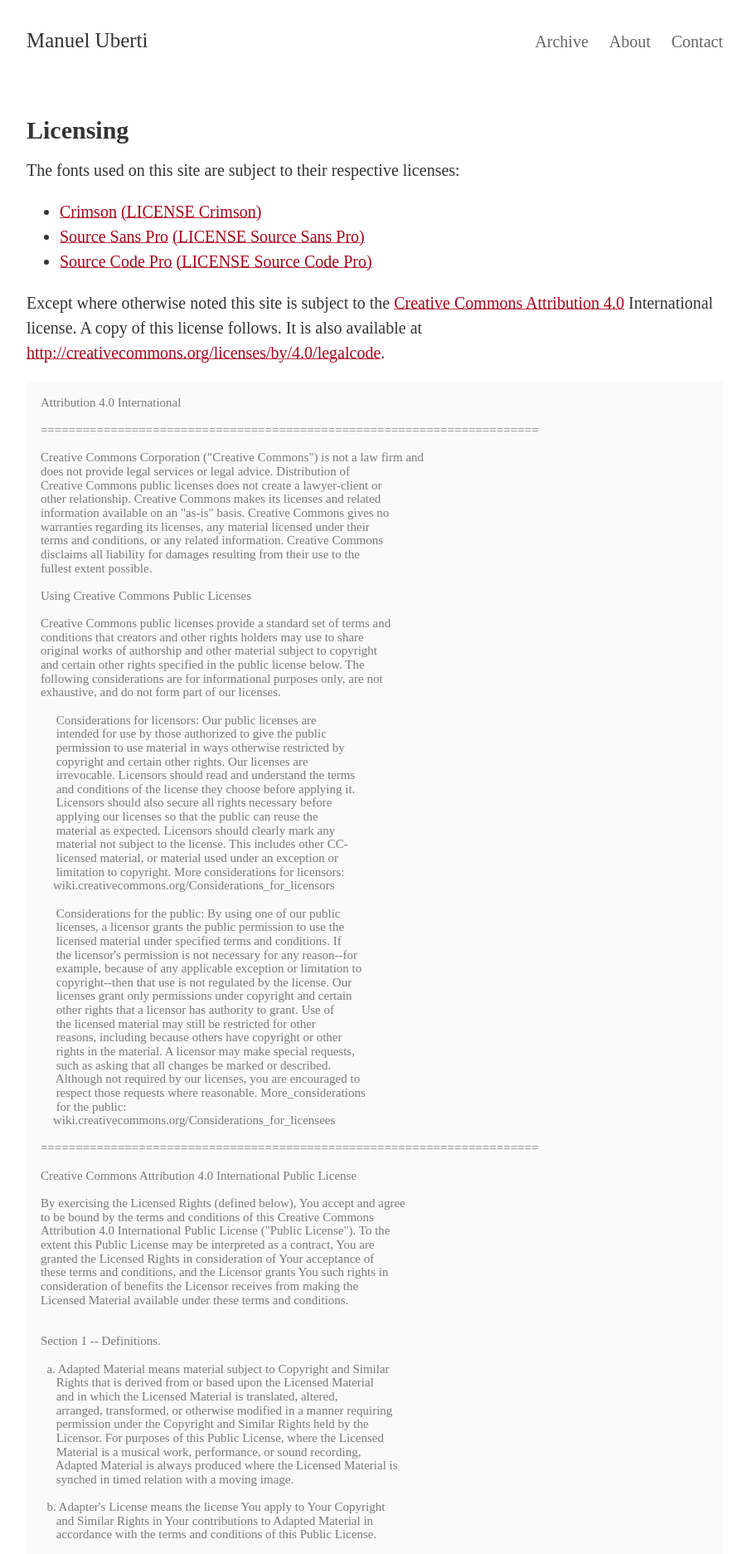
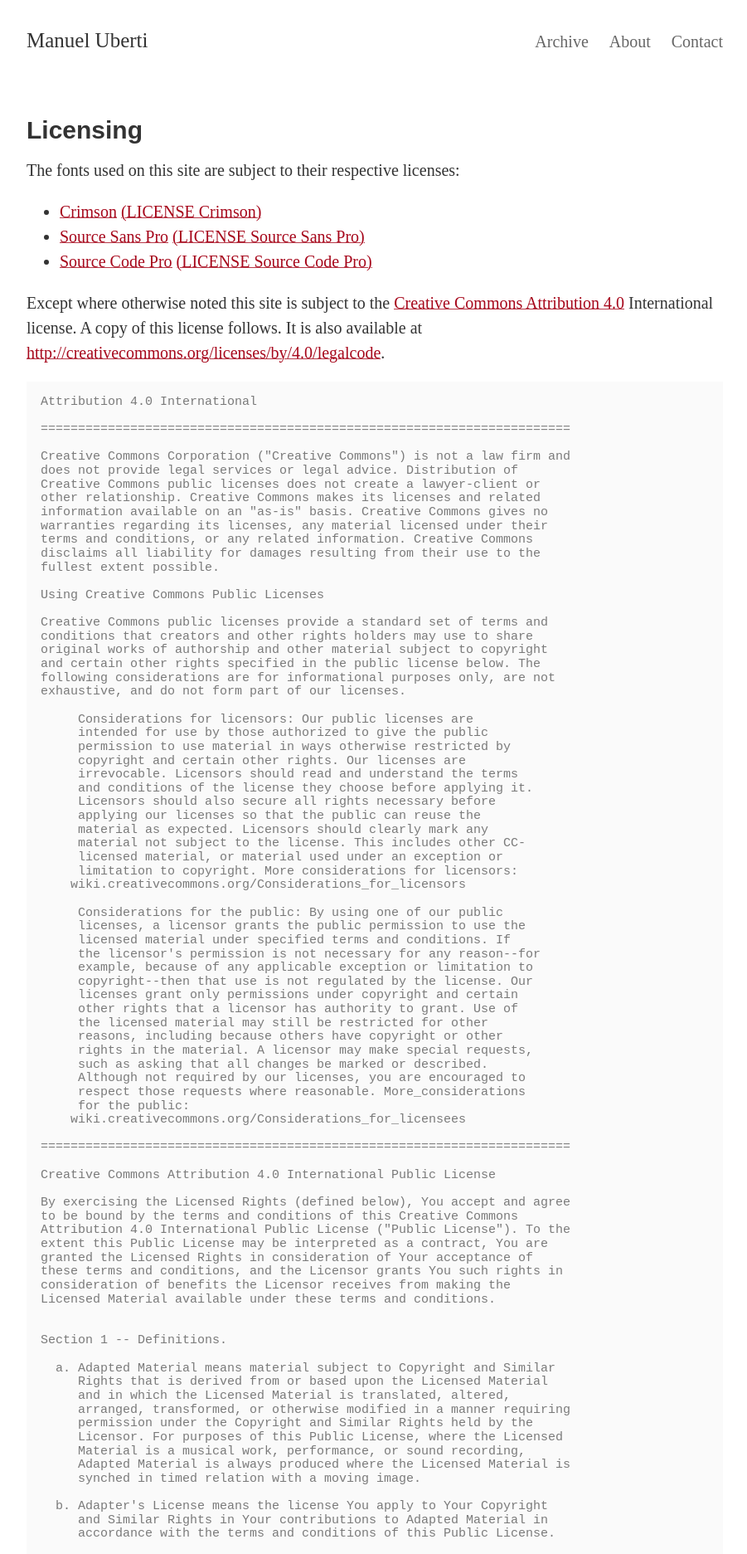
Before and after one commit to manuel-uberti/manuel-uberti.github.io, a Jekyll site: the page built from licensing.md, in a window 1280 px wide. Shown: the top 1873 px of the page at 83% size, without its empty margins (188-1089 px from the left). Built offline with Jekyll 4.4.1, drawn with Linux system fonts in a browser that asks for light colours; some web fonts are replaced.

Commit message:
Add default

```diff
--- a/_sass/_variables.scss
+++ b/_sass/_variables.scss
@@ -1,84 +1,84 @@
 // Typography
 @font-face {
   font-family: 'Crimson';
-  src: url('fonts/crimson-roman-webfont.woff');
+  src: url('fonts/crimson-roman-webfont.woff') format('woff');
 }
 
 @font-face {
   font-family: 'Crimson';
-  src: url('fonts/crimson-italic-webfont.woff');
+  src: url('fonts/crimson-italic-webfont.woff') format('woff');
   font-style: italic;
 }
 
 @font-face {
   font-family: 'Crimson';
-  src: url('fonts/crimson-bold-webfont.woff');
+  src: url('fonts/crimson-bold-webfont.woff') format('woff');
   font-weight: 700;
 }
 
 @font-face {
   font-family: 'Crimson';
-  src: url('fonts/crimson-bolditalic-webfont.woff');
+  src: url('fonts/crimson-bolditalic-webfont.woff') format('woff');
   font-style: italic;
   font-weight: 700;
 }
 
 @font-face {
   font-family: 'Crimson';
-  src: url('fonts/crimson-semibold-webfont.woff');
+  src: url('fonts/crimson-semibold-webfont.woff') format('woff');
   font-weight: 600;
 }
 
 @font-face {
   font-family: 'Crimson';
-  src: url('fonts/crimson-semibolditalic-webfont.woff');
+  src: url('fonts/crimson-semibolditalic-webfont.woff') format('woff');
   font-style: italic;
   font-weight: 600;
 }
 
 @font-face {
   font-family: 'Source Sans Pro';
-  src: url('fonts/SourceSansPro-Regular.otf.woff');
+  src: url('fonts/SourceSansPro-Regular.otf.woff') format('woff');
 }
 
 @font-face {
   font-family: 'Source Sans Pro';
-  src: url('fonts/SourceSansPro-It.otf.woff');
+  src: url('fonts/SourceSansPro-It.otf.woff') format('woff');
   font-style: italic;
 }
 
 @font-face {
   font-family: 'Source Sans Pro';
-  src: url('fonts/SourceSansPro-Bold.otf.woff');
+  src: url('fonts/SourceSansPro-Bold.otf.woff') format('woff');
   font-weight: 700;
 }
 
 @font-face {
   font-family: 'Source Sans Pro';
-  src: url('fonts/SourceSansPro-BoldIt.otf.woff');
+  src: url('fonts/SourceSansPro-BoldIt.otf.woff') format('woff');
   font-weight: 700;
   font-style: italic;
 }
 
 @font-face {
   font-family: 'Source Code Pro';
-  src: url('fonts/SourceCodePro-Regular.otf.woff');
+  src: url('fonts/SourceCodePro-Regular.otf.woff') format('woff');
 }
 
 @font-face {
   font-family: 'Source Code Pro';
-  src: url('fonts/SourceCodePro-Bold.otf.woff');
+  src: url('fonts/SourceCodePro-Bold.otf.woff') format('woff');
   font-weight: 700;
 }
 
 $base-font-size: 14px !default;
 $bold-font-weight: bold !default;
-$font-family: 'Crimson';
+$font-family: 'Crimson', serif !default;
 $line-height: 1.5 !default;
-$heading-font-family: 'Source Sans Pro';
+$heading-font-family: 'Source Sans Pro', sans-serif !default;
 $heading-font-weight: 900 !default;
 $heading-line-height: 1.25 !default;
-$monospace-font-family: 'Source Code Pro';
+$monospace-font-family: 'Source Code Pro', monospace !default;
 $h1: 2rem !default;
 $h2: 1.5rem !default;
 $h3: 1.25rem !default;
```
